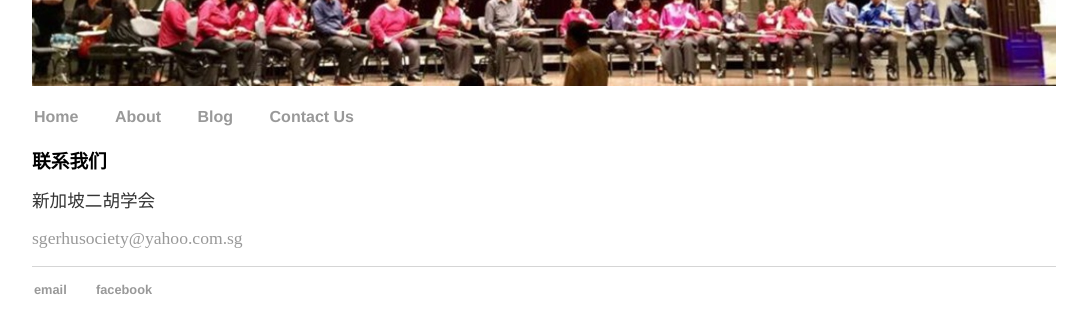
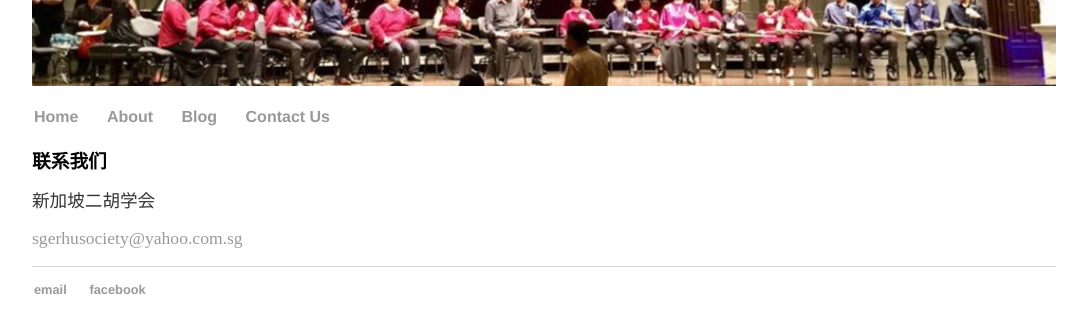
Before and after one commit to sgerhusociety/sgerhusociety.github.io, a Jekyll site: the page built from contact-us.md, in a window 1280 px wide. Shown: the part 443-776 px from the top of the page, without its empty margins (96-1183 px from the left). Built offline with Jekyll 4.4.1, drawn with Linux system fonts in a browser that asks for light colours.

Commit message:
Update main.css

```diff
--- a/css/main.css
+++ b/css/main.css
@@ -12,7 +12,7 @@ nav ul, footer ul {
 }
 nav ul li, footer ul li {
     display: inline;
-    margin-right: 2em;
+    margin-right: 1.5em;
 }
 a {
     text-decoration: none;
```
